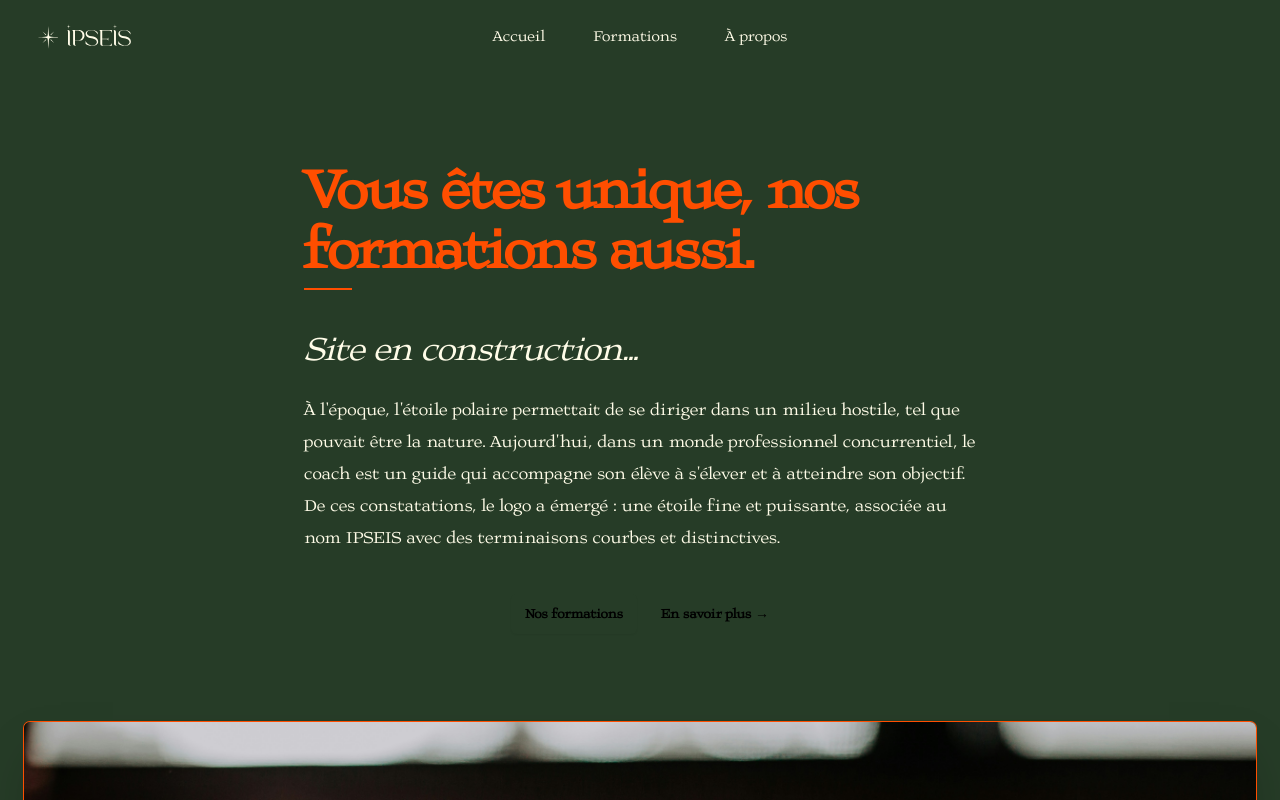
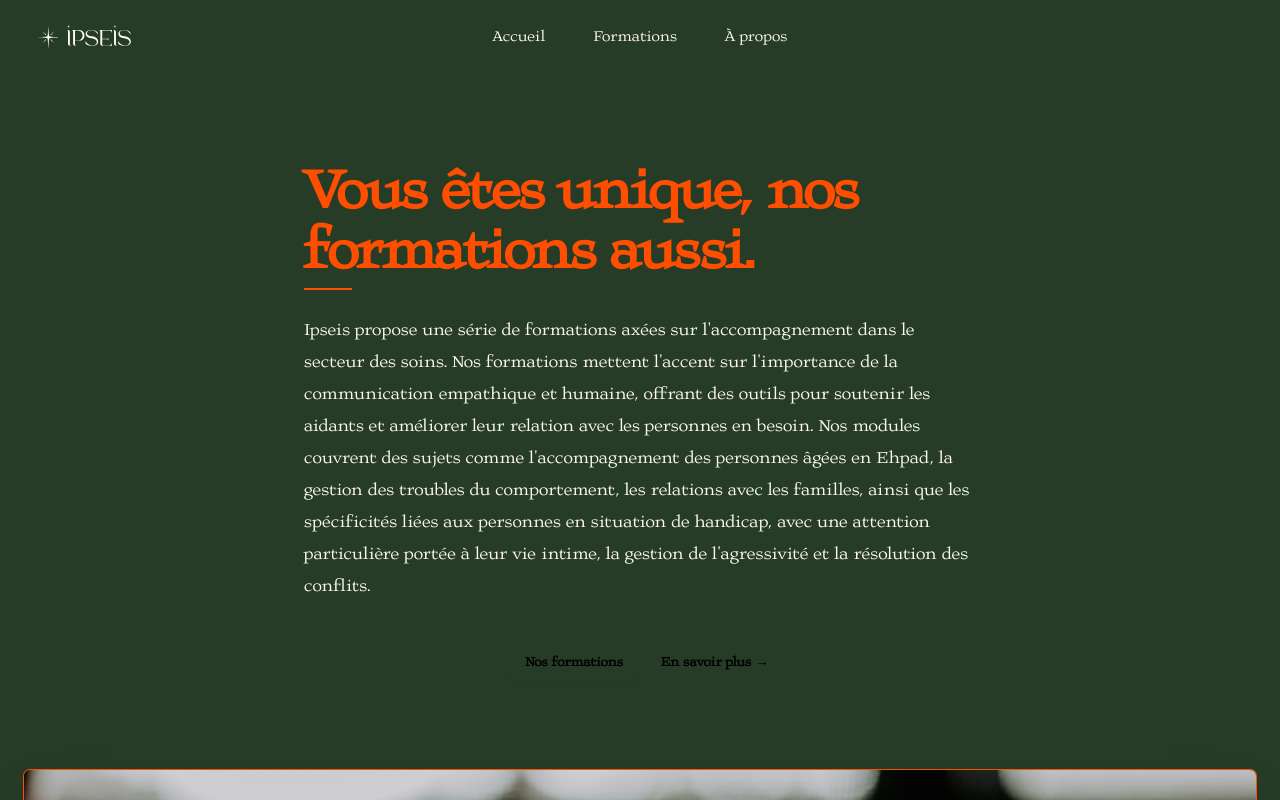
Before and after one commit to Jyok1m/ipseis, a Next.js app: page / in a window 1280 px wide. Shown: the top 800 px of the page. Built offline with nearby package versions, Linux system fonts and the light colour scheme.

Commit message:
Refactorisation: Supprimer le texte "Site en construction..." et ajouter des descriptions détaillées pour les formations

```diff
--- a/src/app/page.tsx
+++ b/src/app/page.tsx
@@ -34,13 +34,12 @@ export default function Accueil() {
 						<div className="mx-auto max-w-2xl">
 							<h1 className="text-4xl font-bold tracking-tight text-gray-900 sm:text-6xl text-cohesion">Vous êtes unique, nos formations aussi.</h1>
 							<div className="border border-cohesion my-2 w-12"></div>
-							<h1 className="mt-10 text-4xl font-medium italic tracking-tight text-gray-900 text-support">Site en construction...</h1>
-
 							<p className="mt-6 text-lg leading-8 text-support">
-								À l&apos;époque, l&apos;étoile polaire permettait de se diriger dans un milieu hostile, tel que pouvait être la nature.
-								Aujourd&apos;hui, dans un monde professionnel concurrentiel, le coach est un guide qui accompagne son élève à s&apos;élever et à
-								atteindre son objectif. De ces constatations, le logo a émergé : une étoile fine et puissante, associée au nom IPSEIS avec des
-								terminaisons courbes et distinctives.
+								Ipseis propose une série de formations axées sur l&apos;accompagnement dans le secteur des soins. Nos formations mettent l&apos;accent
+								sur l&apos;importance de la communication empathique et humaine, offrant des outils pour soutenir les aidants et améliorer leur
+								relation avec les personnes en besoin. Nos modules couvrent des sujets comme l&apos;accompagnement des personnes âgées en Ehpad, la
+								gestion des troubles du comportement, les relations avec les familles, ainsi que les spécificités liées aux personnes en situation de
+								handicap, avec une attention particulière portée à leur vie intime, la gestion de l&apos;agressivité et la résolution des conflits.
 							</p>
 							<div className="mt-10 flex items-center justify-center gap-x-6">
 								<Link
```
